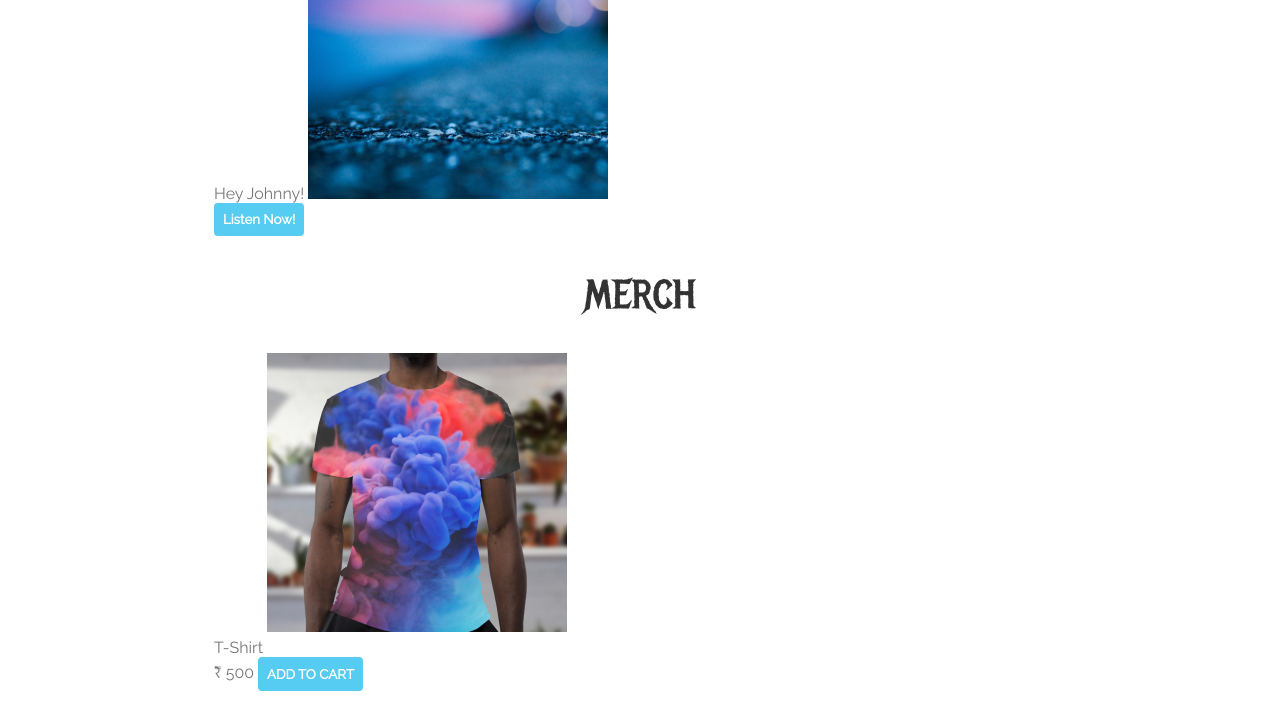
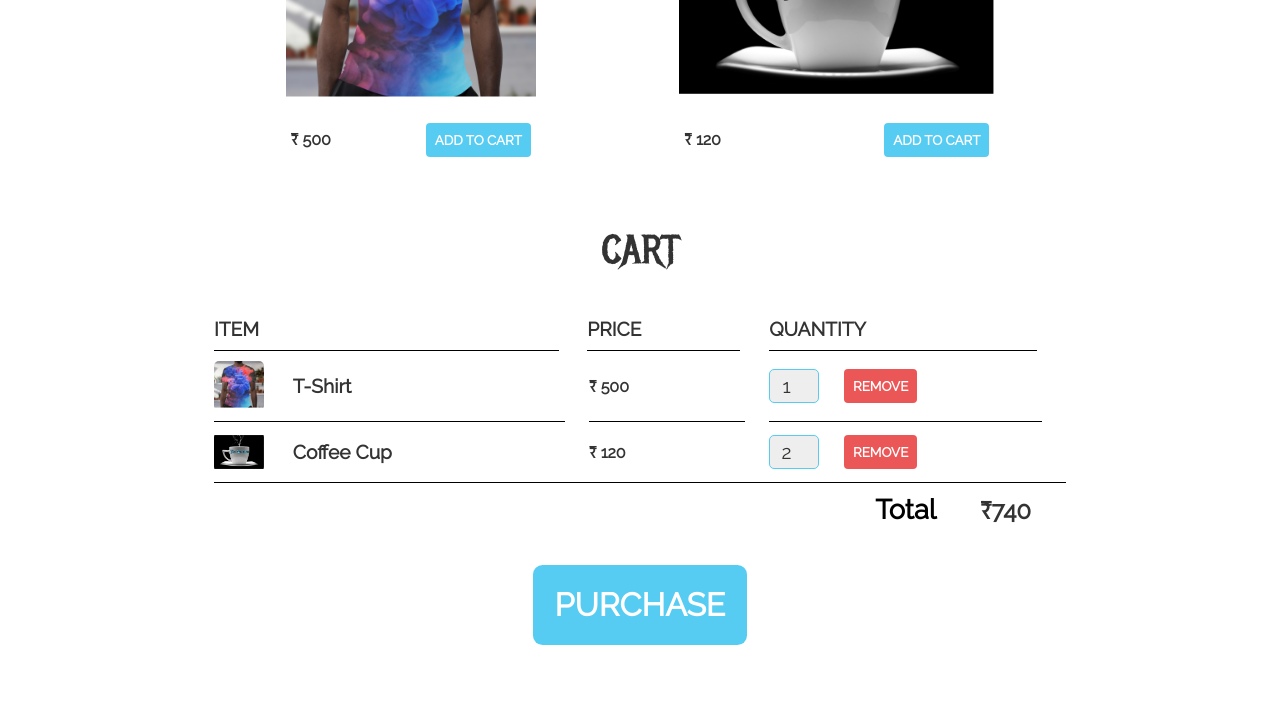
Before and after one commit to HemanthVarmaS/WebPNewDevs, a plain HTML site: page store.html in a window 1280 px wide. Shown: the part 1430-2144 px from the top of the page. Drawn offline with Linux system fonts and the light colour scheme; files whose address does not match are found by name.

Commit message:
Final CSS additons

```diff
--- a/styles.css
+++ b/styles.css
@@ -20,7 +20,7 @@
 }
 html, body {
 	margin:0;
-	padding:0;
+    padding:0;
 }
 .nav ul {
 	margin: 0;
@@ -138,6 +138,16 @@ html, body {
     width:100px;
     height:100px;
 }
+.btn-primary {
+    color: white;
+    background-color: #56ccf2;
+    border: none;
+    border-radius: .3em ;
+    font-weight: bold;
+}
+.btn-primary:hover {
+    background-color: #2D9CDB;
+}
 .tour-row {
     border-bottom:1px solid black;
     padding-bottom: 1em;
@@ -164,13 +174,121 @@ html, body {
 .tour-btn {
     max-width: 19%;
 }
-.btn-primary {
-    color: white;
-    background-color: #56ccf2;
-    border: none;
-    border-radius: .3em ;
+.music-item,.shop-item {
+    margin: 30px;
+}
+.music-item-title,.shop-item-title {
+    display: block;
+    width: 100%;
+    text-align: center;
+    font-weight: bold;
+    font-size: 1.5em;
+    color: #333;
+    margin-bottom: 10px;
+}
+.music-item-image,.shop-item-image {
+    height: 250px;
+}
+.music-item-goto,.shop-item-details {
+    display: flex;
+    align-items: center;
+    padding: 5px;
+}
+.music-items,.shop-items {
+    display: flex;
+    flex-wrap: wrap; /* to freely flow w.r.to browser size*/
+    justify-content: space-around; /* space around each item is proper*/
+}
+.shop-item-price {
+    flex-grow: 1;
+    color: #333;
     font-weight: bold;
 }
-.btn-primary:hover {
-    background-color: #2D9CDB;
+.cart-header {
+    font-weight: bold;
+    font-size: 1.2em;
+    color: #333;
 }
+.cart-column {
+    display: flex;
+    align-items: center;
+    border-bottom: 1px solid black;
+    margin-right: 1.5em;
+    padding-bottom: 10px;
+    margin-top: 10px;
+}
+.cart-row {
+    display: flex;
+}
+.cart-item {
+    width:45%;
+}
+.cart-price {
+    width: 20%;
+    color: #333;
+    font-weight: bold;
+}
+.cart-quantity {
+    width:35%;
+}
+.cart-item-title {
+    margin-left: 1.5em;
+    color: #333;
+    font-size: 1.2em;
+    font-weight: bold;
+}
+.cart-item-image {
+    width:50px;
+    border-radius:5px;
+}
+.btn-danger {
+    color: white;
+    background-color: #EB5757;
+    border: none;
+    border-radius: .3em;
+    font-weight: bold;
+}
+.btn-danger:hover {
+    background-color: #CC4C4C;
+}
+.cart-quantity-input {
+    height: 34px; /* so that it will be same height as button*/
+    width: 50px;
+    border: 1px solid #56ccf2;
+    border-radius: 5px;
+    background-color: #eee;
+    color: #333;
+    padding: 0;
+    text-align: center;
+    font-size: 1.2em;
+    margin-right: 25px;
+}
+.cart-row:last-child {
+    border-bottom: 1px solid black;
+}
+.cart-row:last-child .cart-column {
+    border-bottom: none;
+}
+
+.cart-total {
+    text-align: end;
+    margin-top: 10px;
+    margin-right: 25px;
+}
+.cart-total-title {
+    font-size: 1.7em;
+    font-weight: bold;
+    color: black;
+    margin-right: 40px;
+}
+.cart-total-price {
+    font-weight: bold;
+    font-size: 1.5em;
+    margin-right: 10px;
+    color: #333;
+}
+.btn-purchase {
+    display: block;
+    font-size: 2em;
+    margin: 40px auto 80px auto;
+}
```
